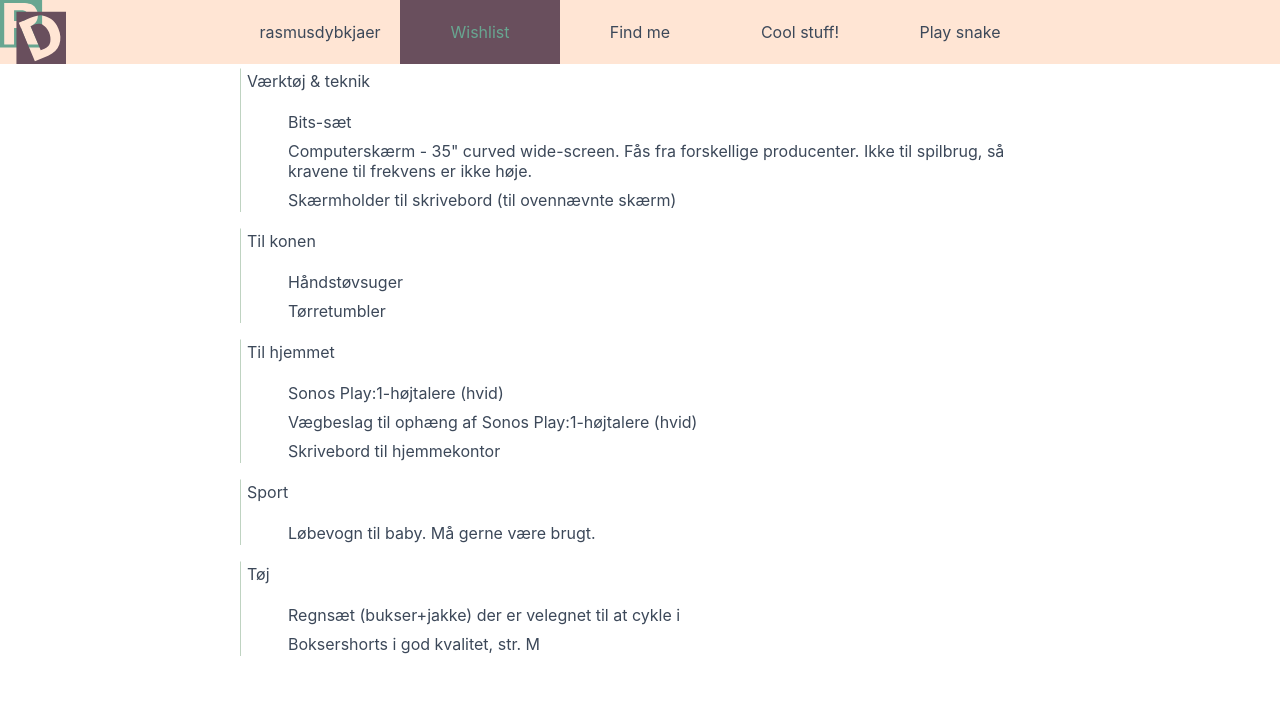
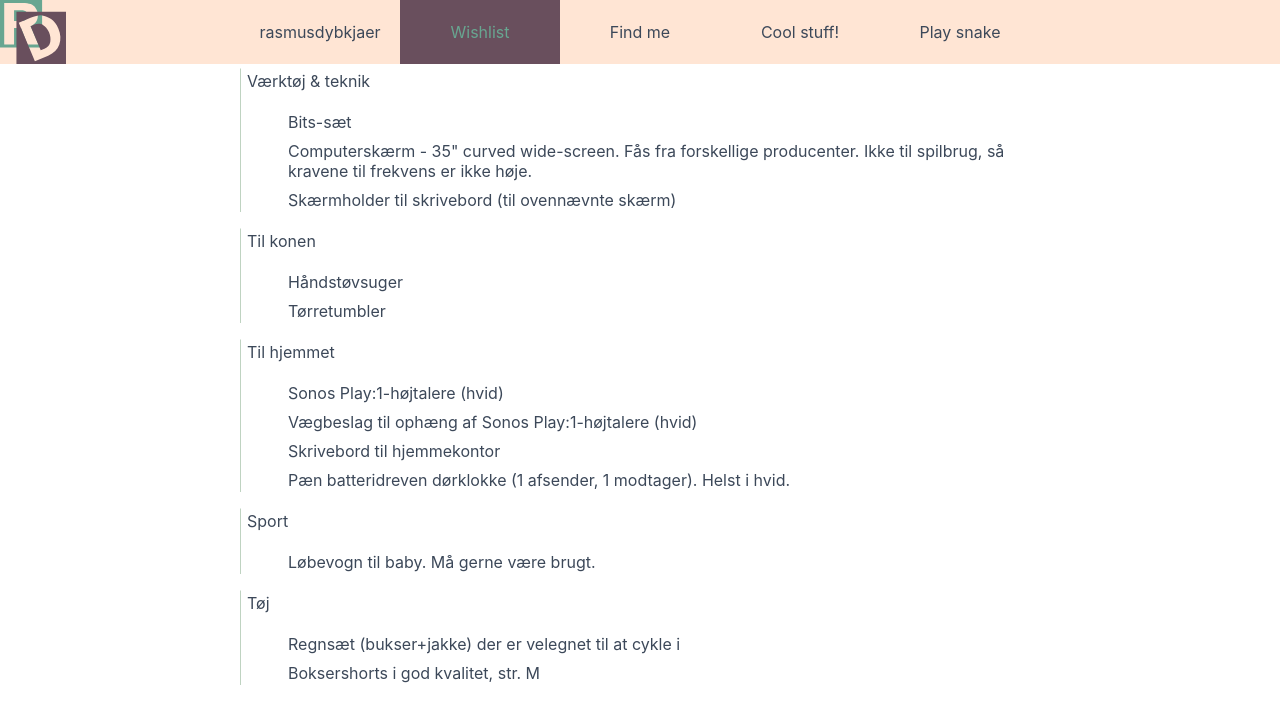
Before and after one commit to dybzon/rasmus-dybkjaer-online, a React (Create React App) app: page /wishlist in a window 1280 px wide. Shown: the top 724 px of the page. Built offline with nearby package versions, Linux system fonts and the light colour scheme.

Commit message:
Update wishlist

```diff
--- a/src/routes/Wishlist.jsx
+++ b/src/routes/Wishlist.jsx
@@ -15,6 +15,7 @@
   { name: 'Løbevogn til baby. Må gerne være brugt.', category: 'Sport', price: 1200, salesLink: 'https://www.dba.dk/soeg/?soeg=l%C3%B8bevogn'},
   { name: 'Regnsæt (bukser+jakke) der er velegnet til at cykle i', category: 'Tøj', price: 800, salesLink: undefined},
   { name: 'Boksershorts i god kvalitet, str. M', category: 'Tøj', price: 200, salesLink: undefined},
+  { name: 'Pæn batteridreven dørklokke (1 afsender, 1 modtager). Helst i hvid.', category: 'Til hjemmet', price: 250, salesLink: 'https://www.greenline.dk/k/elartikler/ringeklokke-dorklokke/p/globe-tradlos-dorklokke'},
 ]
 
 export const Wishlist = props =>
```
